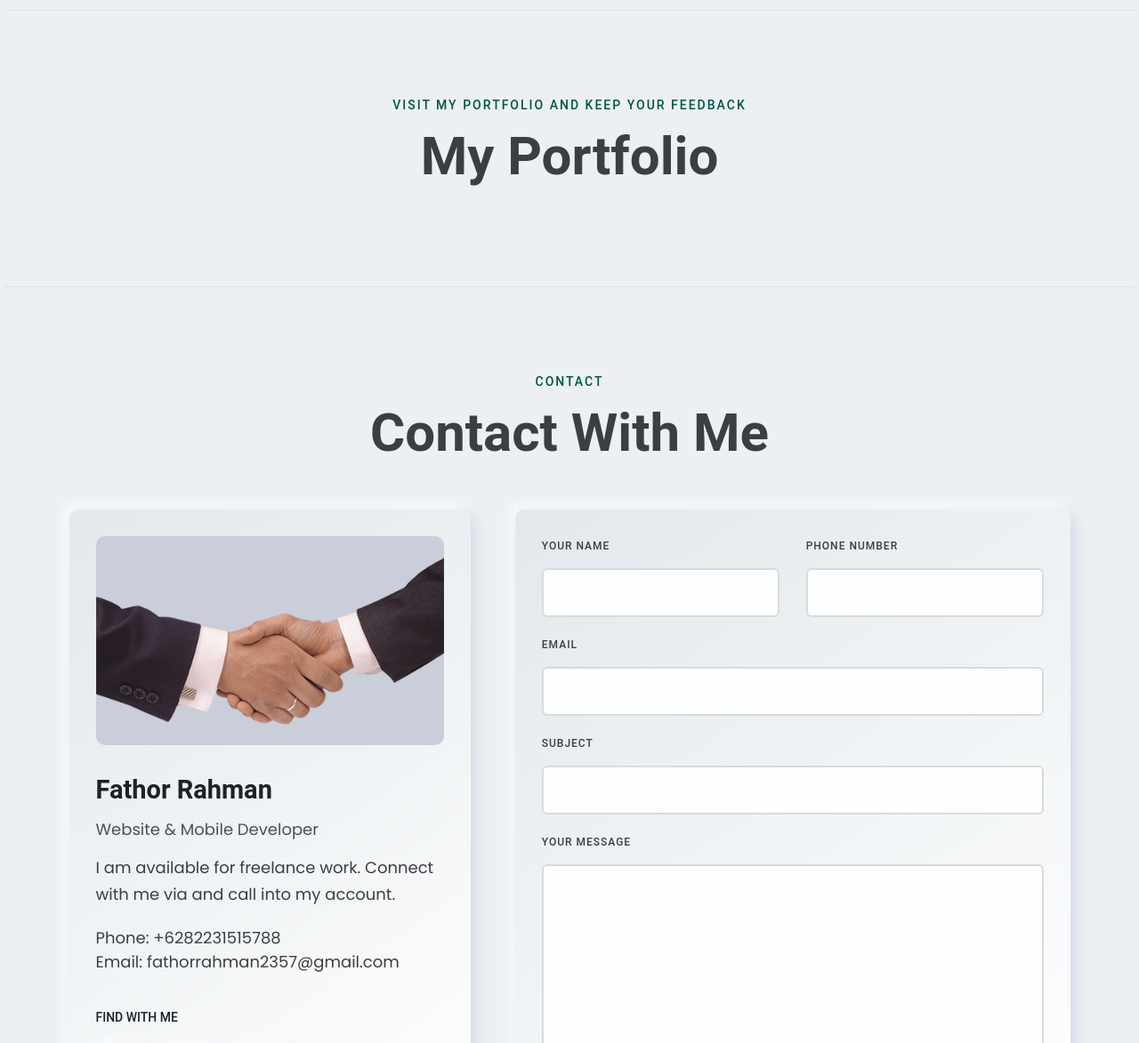
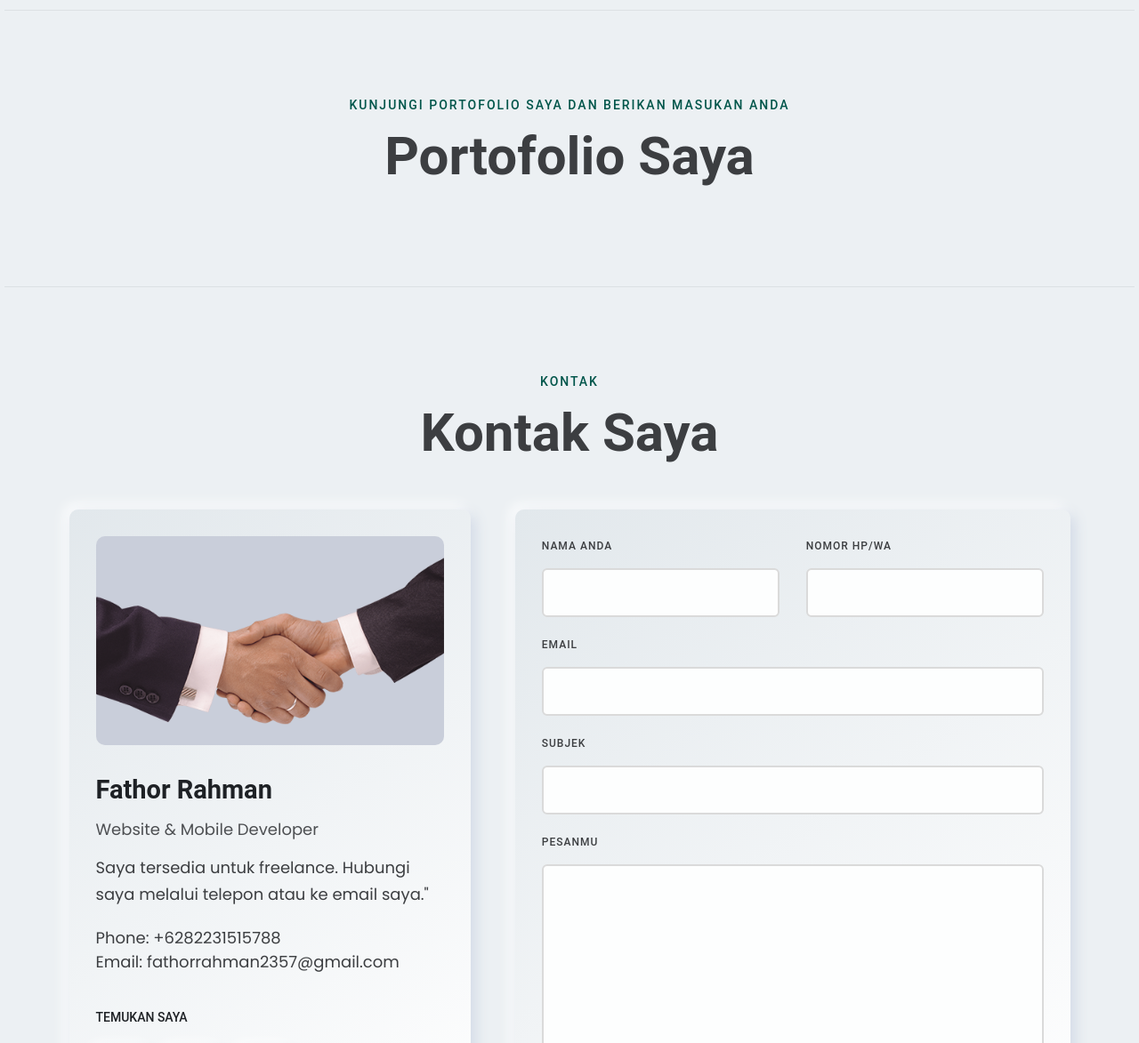
Before and after one commit to fathorrahmans/fathorrahmans.github.io, a plain HTML site: page index.html in a window 1280 px wide. Shown: the part 1230-2403 px from the top of the page at 89% size. Drawn offline with Linux system fonts and the light colour scheme; no server answers.

Commit message:
Update index.html

```diff
--- a/index.html
+++ b/index.html
@@ -160,7 +160,7 @@
                         <div class="order-2 order-lg-1 col-lg-7 mt_md--50 mt_sm--50 mt_lg--30">
                             <div class="content">
                                 <div class="inner">
-                                    <span class="subtitle">Halo ! 👋</span>
+                                    <span class="subtitle">Hai ! 👋</span>
                                     <h1 class="title">Saya <span>Fathor Rahman</span><br>
                                         <span class="header-caption" id="page-top">
                                             <!-- type headline start-->
@@ -195,7 +195,7 @@
                                 <div class="row">
                                     <div class="col-lg-6 col-xl-6 col-md-6 col-sm-6 col-12">
                                         <div class="social-share-inner-left">
-                                            <span class="title">find with me</span>
+                                            <span class="title">Temukan Saya</span>
                                             <ul class="social-share d-flex liststyle">
                                                 <li class="facebook"><a href="https://www.facebook.com/fathor.rahman.23/"
                                                         target="_blank"><i data-feather="facebook"></i></a>
@@ -211,7 +211,7 @@
                                     </div>
                                     <div class="col-lg-6 col-xl-6 col-md-6 col-sm-6 col-12 mt_mobile--30">
                                         <div class="skill-share-inner">
-                                            <span class="title">best skill on</span>
+                                            <span class="title">Keahlian Terbaik</span>
                                             <ul class="skill-share d-flex liststyle">
                                                 <li><img src="assets/images/icons/icons-01.png" alt="Laravel"></li>
                                                 <li><img src="assets/images/icons/icons-02.png" alt="PHP"></li>
@@ -243,8 +243,8 @@
                 <div class="row">
                     <div class="col-lg-12">
                         <div class="section-title text-center">
-                            <span class="subtitle">Visit my portfolio and keep your feedback</span>
-                            <h2 class="title">My Portfolio</h2>
+                            <span class="subtitle">Kunjungi portofolio saya dan berikan masukan Anda</span>
+                            <h2 class="title">Portofolio Saya</h2>
                         </div>
                     </div>
                 </div>
@@ -310,8 +310,8 @@
                 <div class="row">
                     <div class="col-lg-12">
                         <div class="section-title text-center">
-                            <span class="subtitle">Contact</span>
-                            <h2 class="title">Contact With Me</h2>
+                            <span class="subtitle">Kontak</span>
+                            <h2 class="title">Kontak Saya</h2>
                         </div>
                     </div>
                 </div>
@@ -327,7 +327,7 @@
                                 <span>Website & Mobile Developer</span>
                             </div>
                             <div class="description">
-                                <p>I am available for freelance work. Connect with me via and call into my account.
+                                <p>Saya tersedia untuk freelance. Hubungi saya melalui telepon atau ke email saya."
                                 </p>
                                 <span class="phone">Phone: <a target="_blank"
                                         href="https://wa.me/+6282231515788">+6282231515788</a></span>
@@ -335,7 +335,7 @@
                                         href="mailto:fathorrahman2357@gmail.com">fathorrahman2357@gmail.com</a></span>
                             </div>
                             <div class="social-area">
-                                <div class="name">FIND WITH ME</div>
+                                <div class="name">TEMUKAN SAYA</div>
                                 <div class="social-icone">
                                     <a href="https://www.facebook.com/fathor.rahman.23/" target="_blank"><i
                                             data-feather="facebook"></i></a>
@@ -354,7 +354,7 @@
                                 <form class="rnt-contact-form rwt-dynamic-form row" id="contact-form" method="POST">
                                     <div class="col-lg-6">
                                         <div class="form-group">
-                                            <label for="contact-name">Your Name</label>
+                                            <label for="contact-name">Nama Anda</label>
                                             <input class="form-control form-control-lg" name="name" id="contact-name"
                                                 type="text" required>
                                         </div>
@@ -362,7 +362,7 @@
 
                                     <div class="col-lg-6">
                                         <div class="form-group">
-                                            <label for="contact-phone">Phone Number</label>
+                                            <label for="contact-phone">Nomor HP/WA</label>
                                             <input class="form-control" name="phone" id="contact-phone" type="tel"
                                                 pattern="[0-9]{12}" required maxlength="12">
                                         </div>
@@ -378,7 +378,7 @@
 
                                     <div class="col-lg-12">
                                         <div class="form-group">
-                                            <label for="subject">subject</label>
+                                            <label for="subject">Subjek</label>
                                             <input class="form-control form-control-sm" id="subject" name="subject"
                                                 type="text" required>
                                         </div>
@@ -386,7 +386,7 @@
 
                                     <div class="col-lg-12">
                                         <div class="form-group">
-                                            <label for="contact-message">Your Message</label>
+                                            <label for="contact-message">Pesanmu</label>
                                             <textarea name="message" id="contact-message" cols="30" rows="10"
                                                 required></textarea>
                                         </div>
@@ -394,7 +394,7 @@
 
                                     <div class="col-lg-12">
                                         <button name="submit" type="submit" id="submit" class="rn-btn">
-                                            <span>SEND MESSAGE</span>
+                                            <span>Kirim Pesan</span>
                                             <i data-feather="arrow-right"></i>
                                         </button>
                                     </div>
```
